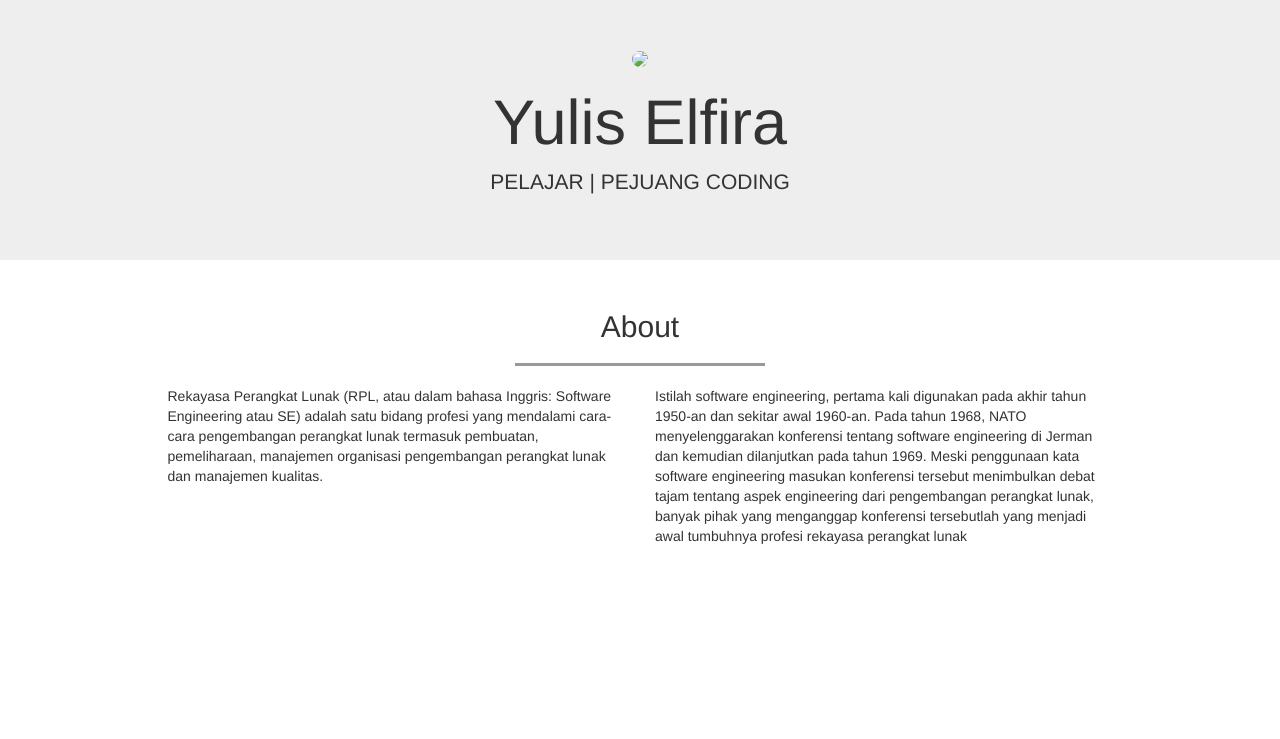
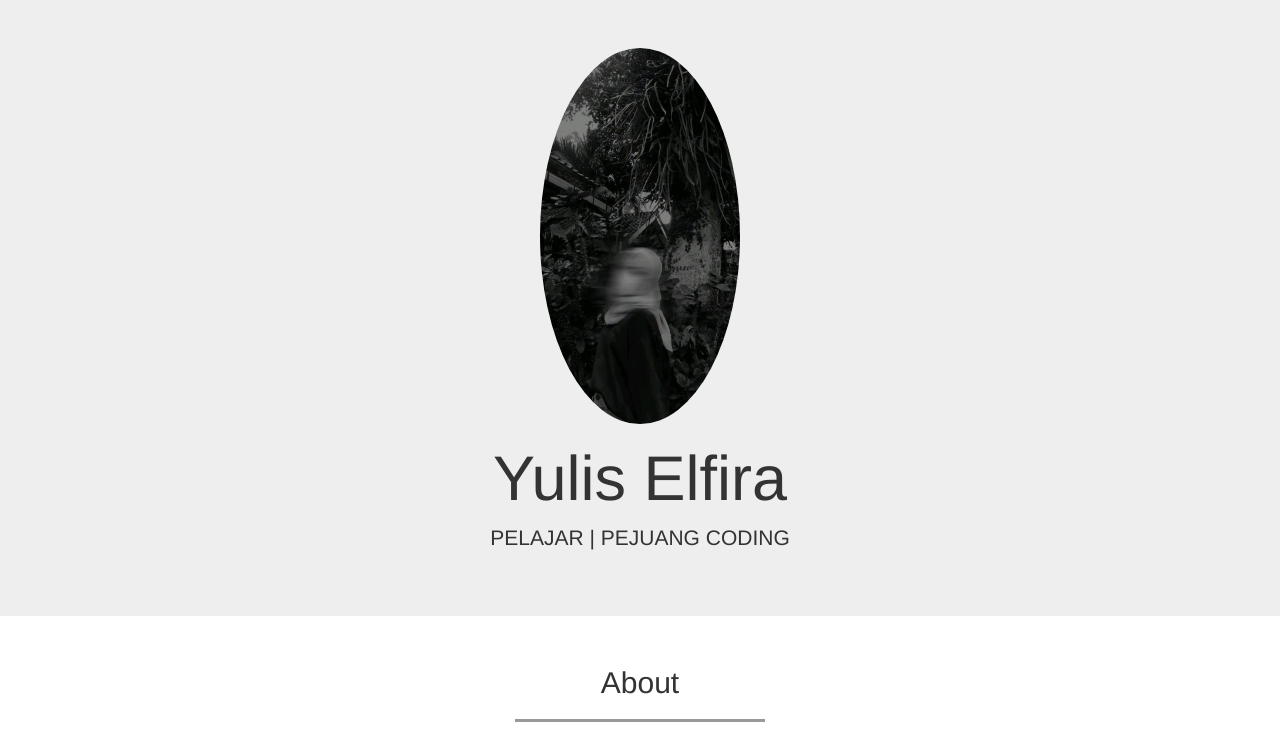
Before and after one commit to Yuliselfira/yulis.github.io, a plain HTML site: page index.html in a window 1280 px wide. Shown: the top 739 px of the page. Drawn offline with nearby package versions, Linux system fonts and the light colour scheme; files whose address does not match are found by name.

Commit message:
Update index.html

```diff
--- a/index.html
+++ b/index.html
@@ -21,7 +21,7 @@
   <body>
     <!-- jumbotron -->
     <div class="jumbotron text-center">
-        <img src="img/profil.jpg" class="img-circle">
+        <img src="gambar/profil.jpg" class="img-circle">
         <h1>Yulis Elfira</h1>
         <p>PELAJAR | PEJUANG CODING</p>
     </div>
```
